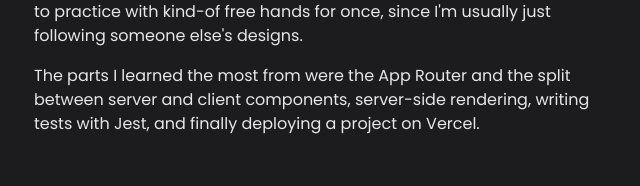
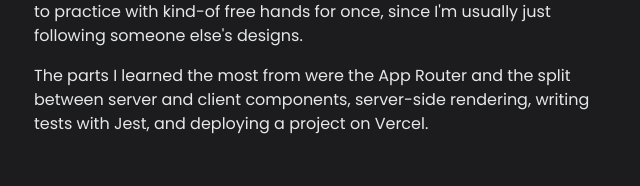
Before and after one commit to KaritaLaine/Fundamentals-of-Next.js, a Next.js app in the folder 8-project-work/: page / in a window 1280 px wide. Shown: the part 378-564 px from the top of the page, without its empty margins (318-958 px from the left). Built offline with nearby package versions, Linux system fonts and the light colour scheme.

Commit message:
chore: adjust wording

```diff
--- a/8-project-work/app/page.tsx
+++ b/8-project-work/app/page.tsx
@@ -20,7 +20,7 @@ const Home = () => {
 				<p className="text-gray-200">
 					The parts I learned the most from were the App Router and the split
 					between server and client components, server-side rendering, writing
-					tests with Jest, and finally deploying a project on Vercel.
+					tests with Jest, and deploying a project on Vercel.
 				</p>
 			</div>
 
```
